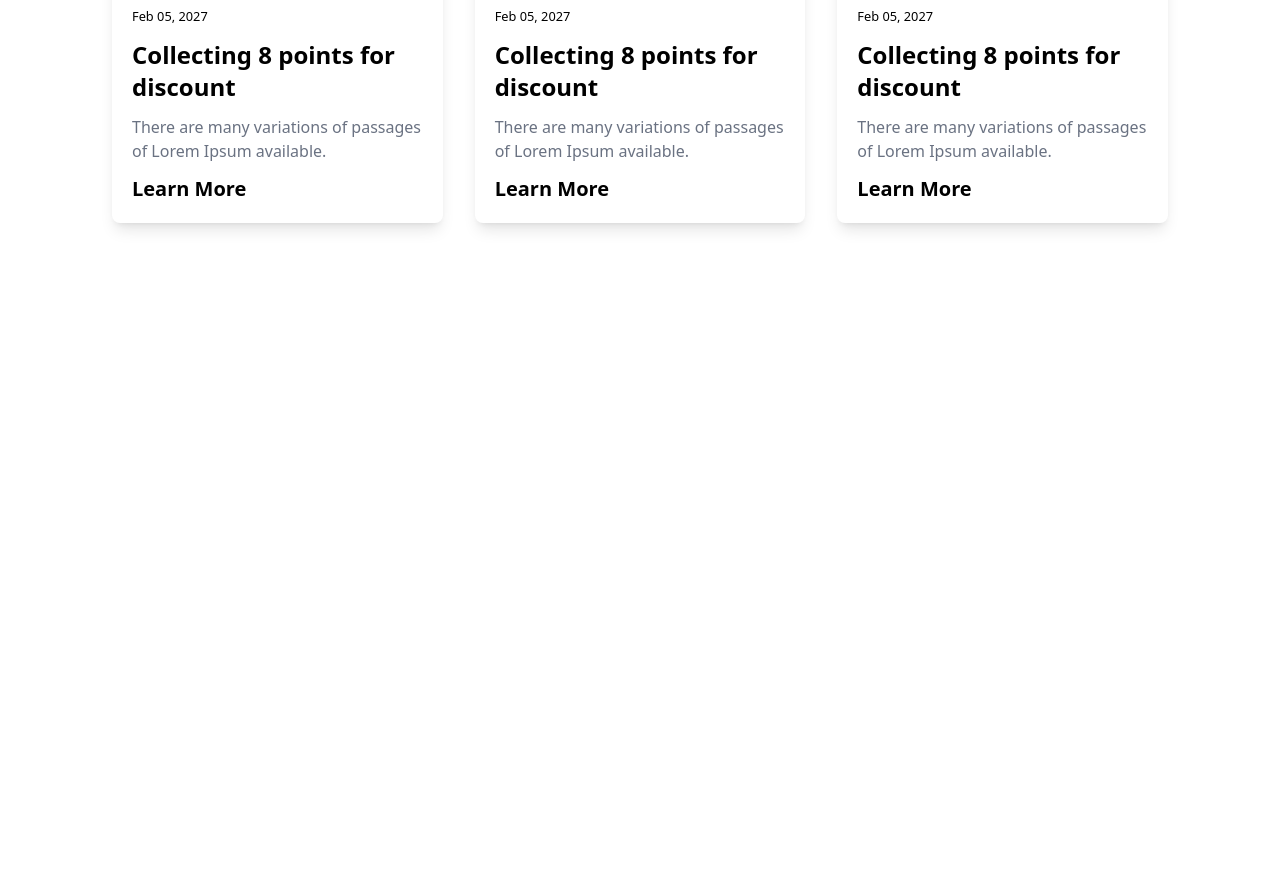
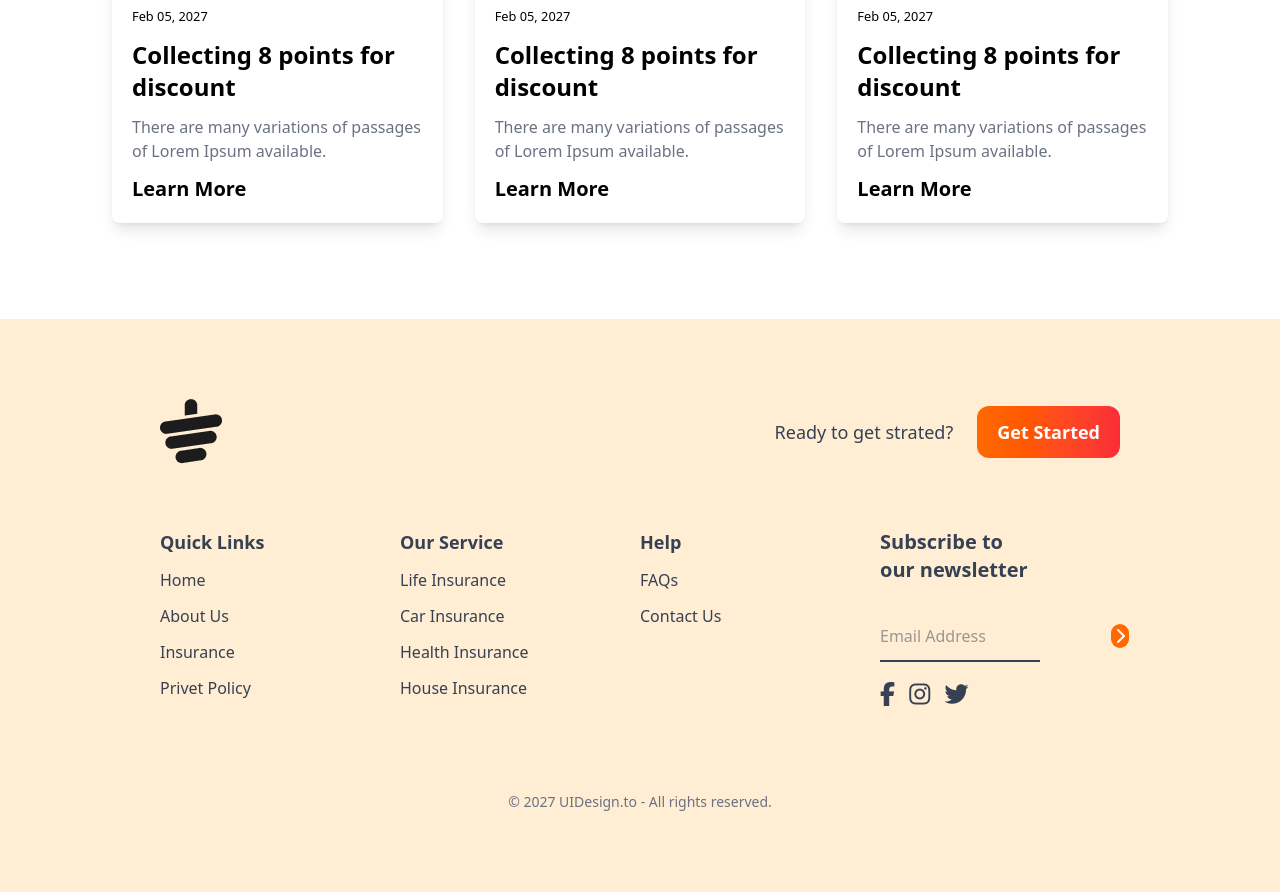
Before and after one commit to mehedihasanmurad/tea-house-tailwind-css, a plain HTML site: page index.html in a window 1280 px wide. Shown: the part 2845-3737 px from the top of the page. Before the commit the page ends 3164 px from the top, so only its background shows below. Drawn offline with nearby package versions, Linux system fonts and the light colour scheme.

Commit message:
footer part done

```diff
--- a/index.html
+++ b/index.html
@@ -216,5 +216,103 @@
             </div>
         </section>
     </main>
+
+    <!-- Footer Section -->
+    <footer class="bg-orange-100 text-gray-700 py-20 min-h-40">
+        <div class="w-9/12 mx-auto">
+            <!-- Text first part -->
+            <div class="flex justify-between">
+                <img src="images/cup.png" alt="">
+                <div class="flex flex-col lg:flex-row items-center gap-6">
+                    <h1 class="text-lg">Ready to get strated?</h1>
+                    <button class="bg-gradient-to-r from-orange-500 to-red-500 px-5 py-3 text-lg font-bold rounded-xl text-white">Get Started</button>
+                </div>
+            </div>
+
+            <!-- Column Part -->
+
+
+            <div class="mt-16 grid grid-cols-1 md:grid-cols-2 lg:grid-cols-4">
+                <!-- First Column -->
+                <div>
+                    <h2 class="text-lg font-bold mb-3">Quick Links</h2>
+                    <ul>
+                        <li class="mb-3">
+                            <a class="hover:text-orange-400" href="#">Home</a>
+                        </li>
+
+                        <li class="mb-3">
+                            <a class="hover:text-orange-400" href="#">About Us</a>
+                        </li>
+
+                        <li class="mb-3">
+                            <a class="hover:text-orange-400" href="#">Insurance</a>
+                        </li>
+
+                        <li class="mb-3">
+                            <a class="hover:text-orange-400" href="#">Privet Policy</a>
+                        </li>
+
+                    </ul>
+                </div>
+
+                <!-- Second Column -->
+
+                <div>
+                    <h2 class="text-lg font-bold mb-3">Our Service</h2>
+                    <ul>
+                        <li class="mb-3">
+                            <a class="hover:text-orange-400" href="#">Life Insurance</a>
+                        </li>
+
+                        <li class="mb-3">
+                            <a class="hover:text-orange-400" href="#">Car Insurance</a>
+                        </li>
+
+                        <li class="mb-3">
+                            <a class="hover:text-orange-400" href="#">Health Insurance</a>
+                        </li>
+
+                        <li class="mb-3">
+                            <a class="hover:text-orange-400" href="#">House Insurance</a>
+                        </li>
+
+                    </ul>
+                </div>
+
+                <!-- Third Column -->
+                <div>
+                    <h2 class="text-lg font-bold mb-3">Help</h2>
+                    <ul>
+                        <li class="mb-3">
+                            <a class="hover:text-orange-400" href="#">FAQs</a>
+                        </li>
+
+                        <li class="mb-3">
+                            <a class="hover:text-orange-400" href="#">Contact Us</a>
+                        </li>
+
+                    </ul>
+                </div>
+
+                <!-- Fourth Column -->
+                <div class="w-4/6">
+                    <h1 class="text-xl font-bold">Subscribe to our newsletter</h1>
+                    <div class="mt-10 flex justify-between items-center border-b-2 border-black-500">
+                        <input class="mb-3" type="text" placeholder="Email Address">
+                        <i class="fa-solid fa-chevron-right bg-orange-500 text-white rounded-full p-1 mb-3"></i>
+                    </div>
+                    <div class="mt-4 text-2xl">
+                        <i class="fa-brands fa-facebook-f mr-2"></i>
+                        <i class="fa-brands fa-instagram mr-2"></i>
+                        <i class="fa-brands fa-twitter"></i>
+                    </div>
+                </div>
+            </div>
+            <div class="text-center mt-20">
+                    <p class="text-gray-500 text-sm">© 2027 UIDesign.to - All rights reserved.</p>
+            </div>
+        </div>
+    </footer>
 </body>
 </html>
```
